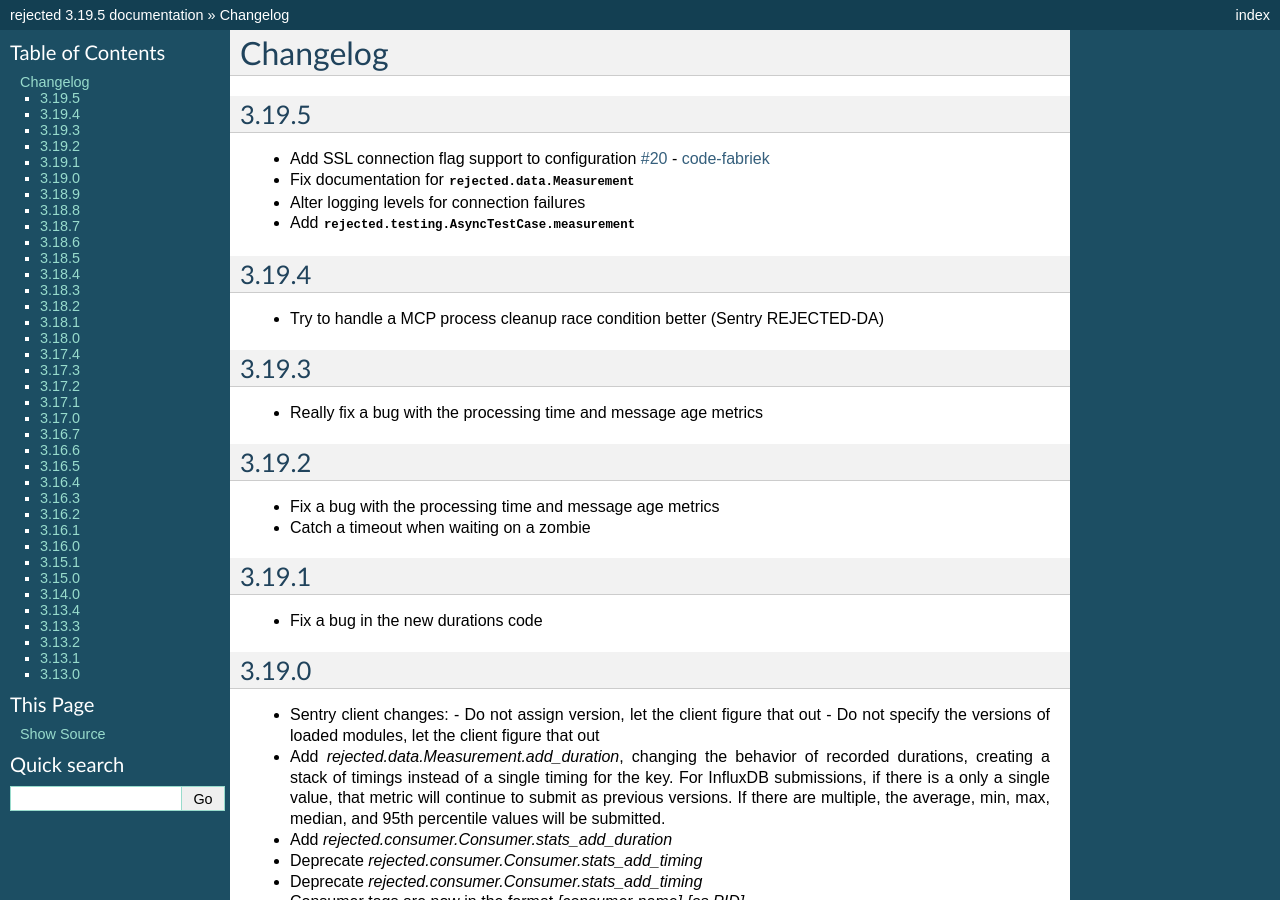
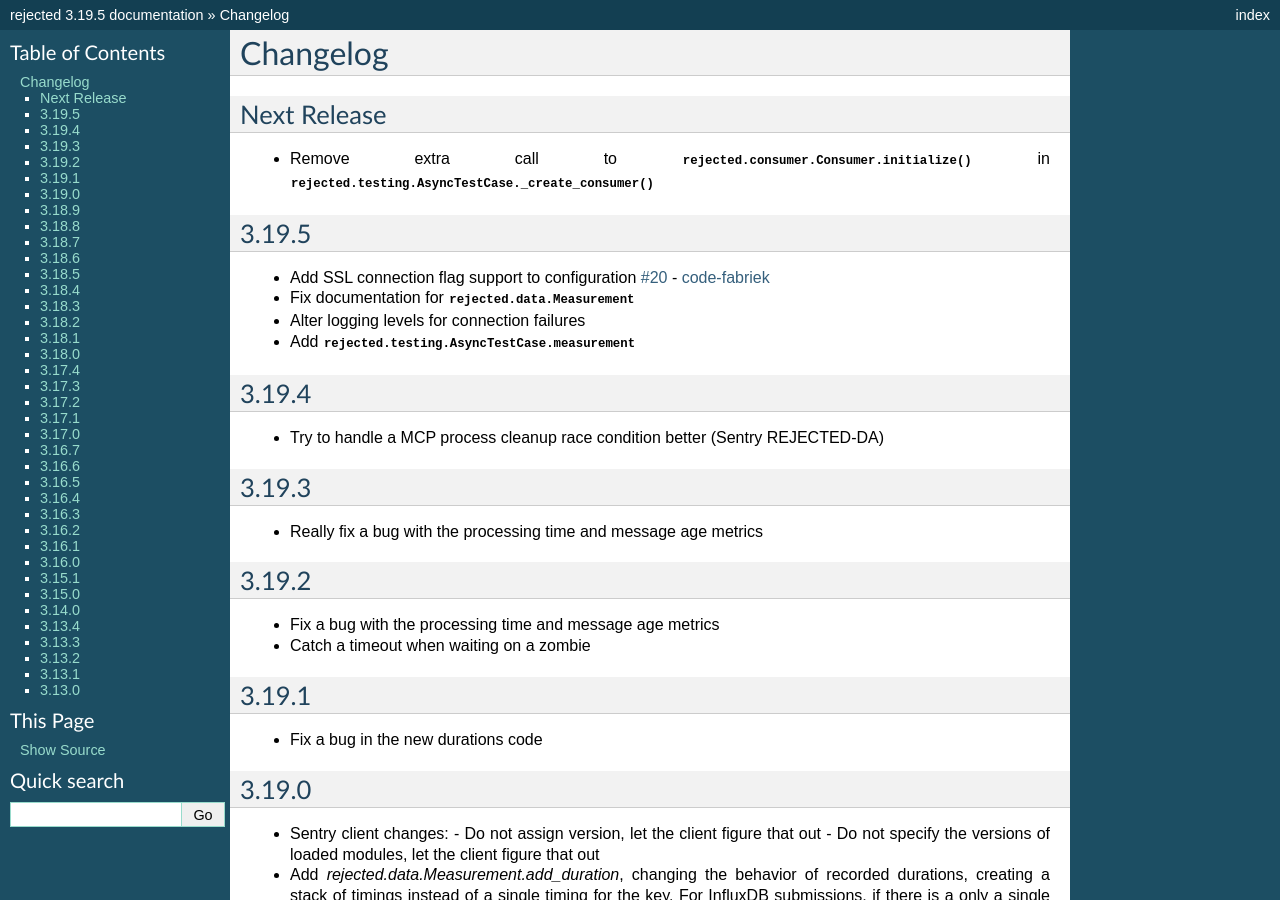
Before and after one commit to gmr/rejected, a Sphinx documentation site: the page built from docs/history.rst, in a window 1280 px wide and 900 px high. Built offline with Sphinx 7.4.7, drawn with Linux system fonts in a browser that asks for light colours.

Commit message:
testing: remove extraneous call to initialize()

```diff
--- a/docs/history.rst
+++ b/docs/history.rst
@@ -1,5 +1,11 @@
 Changelog
 =========
+
+Next Release
+------------
+
+- Remove extra call to :py:meth:`rejected.consumer.Consumer.initialize` in
+  :py:meth:`rejected.testing.AsyncTestCase._create_consumer`
 
 3.19.5
 ------
```
Also changed, not shown: 1 other file.
